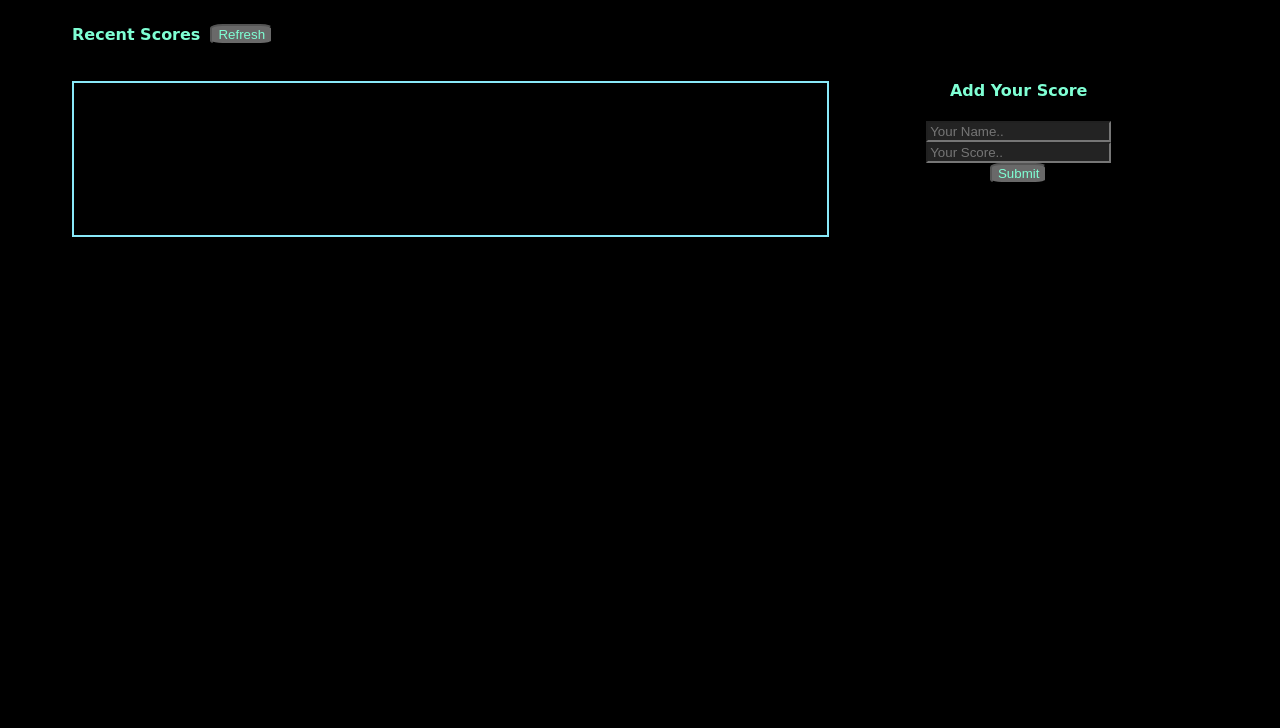
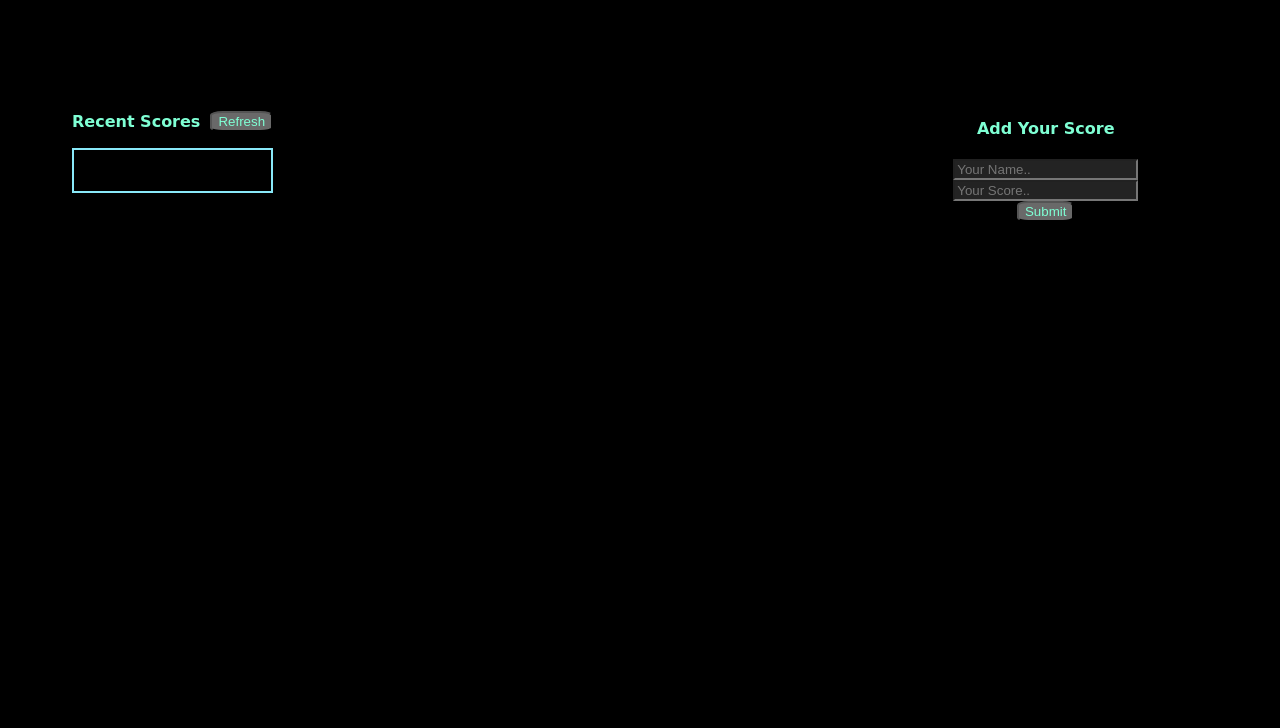
Before and after one commit to CarlosZ96/LeaderboardAPI, a website built with webpack: page src/index.html in a window 1280 px wide. Shown: the part 72-800 px from the top of the page. Built offline with nearby package versions, Linux system fonts and the light colour scheme; no server answers.

Commit message:
Feature:
Styles edited

```diff
--- a/src/index.html
+++ b/src/index.html
@@ -9,9 +9,9 @@
 </head>
 
 <body>
+  <h1 class="Leaderboard">Leaderboard</h1>
+  <main class="board">
     <section class="Scores">
-    <h1 class="Leaderboard">Leaderboard</h1>
-
       <section class="s1">
         <div class="ScoresTittle">
           <h4 class="Recent">Recent Scores</h2>
@@ -20,7 +20,6 @@
         <ul class="ScoreList">
         </ul>
       </section>
-
     </section>
 
     <form class="AddScores">
@@ -29,6 +28,7 @@
         <input class="ScoreInput" type="text" placeholder="Your Score.." id="ScoreInput" name="AddScore">
         <button class="Rbutton" type="submit">Submit</button>
     </form>
+  </main>
 </body>
 
 </html>
--- a/src/style.css
+++ b/src/style.css
@@ -1,6 +1,6 @@
 body {
   display: flex;
-    flex-direction: row;
+  flex-direction: column;
   background-color: black;
   color: aquamarine;
   font-family: 'Lilita One', cursive;
@@ -10,11 +10,15 @@ body {
   height: 100%;
 }
 
-  .Scores {
-    width: 80%;
-    height: 372px;
-    align-items: center;
-    justify-content: center;
+.board {
+  display: flex;
+  flex-direction: row;
+  justify-items: center;
+}
+
+.Leaderboard {
+  height: max-content;
+  margin: 0;
 }
 
 .Rbutton {
@@ -34,7 +38,9 @@ body {
 }
 
 .Recent {
+  padding: 0;
   padding-right: 10px;
+  margin: 0;
 }
 
 .ScoreList {
@@ -44,7 +50,8 @@ body {
   padding: 10%;
 }
 
-  .AddScores {
+.AddScores,
+.Scores {
   width: 40%;
   height: 372px;
   display: flex;
@@ -53,6 +60,11 @@ body {
   align-items: center;
 }
 
+.Scores {
+  width: 100%;
+  align-items: start;
+}
+
 .ScoreInput {
   background-color: rgba(105, 105, 105, 0.335);
 }
```
Also changed, not shown: dist/index.html, dist/index_bundle.js. Lines whose indentation alone changed are shown as unchanged.
